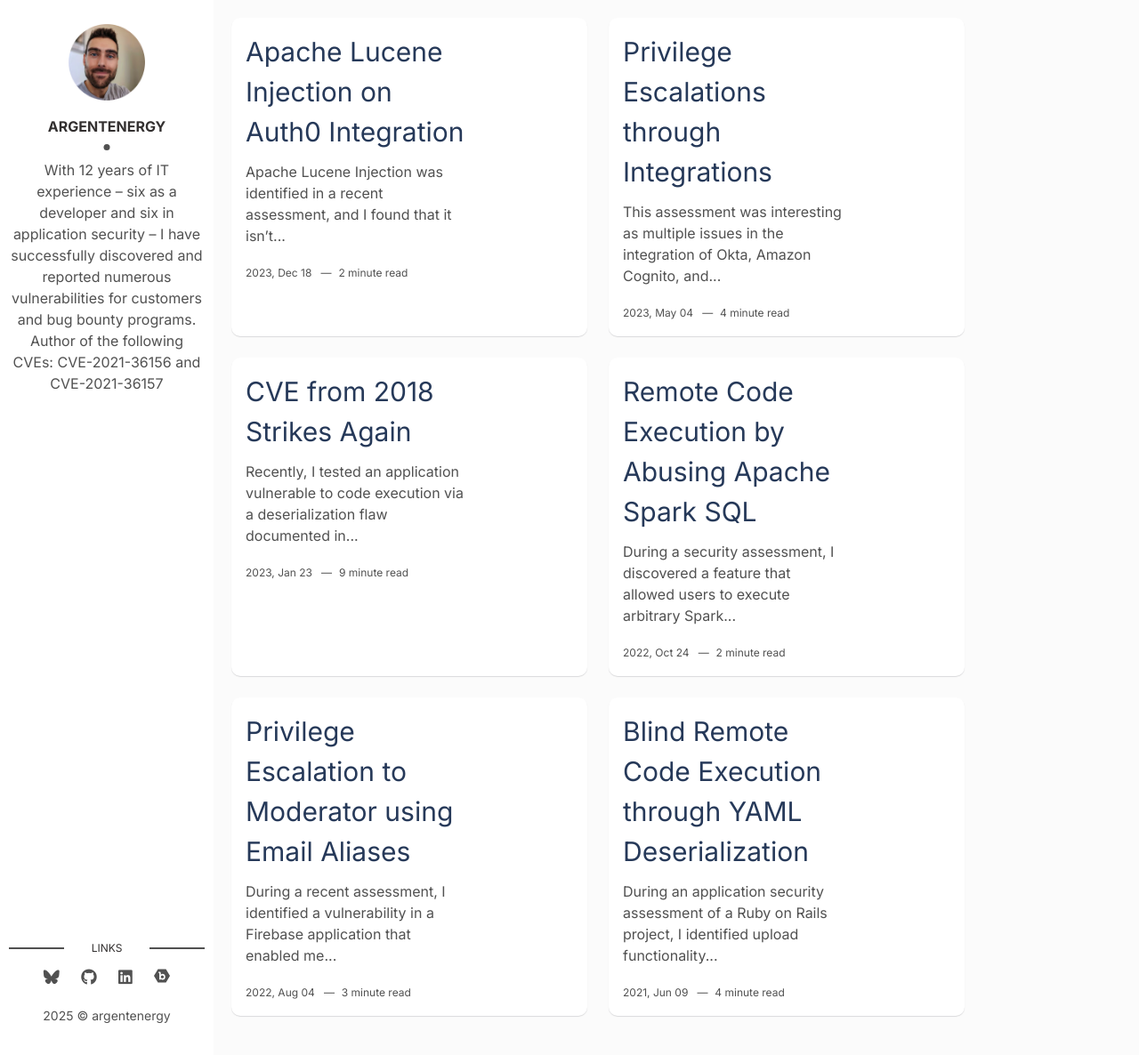
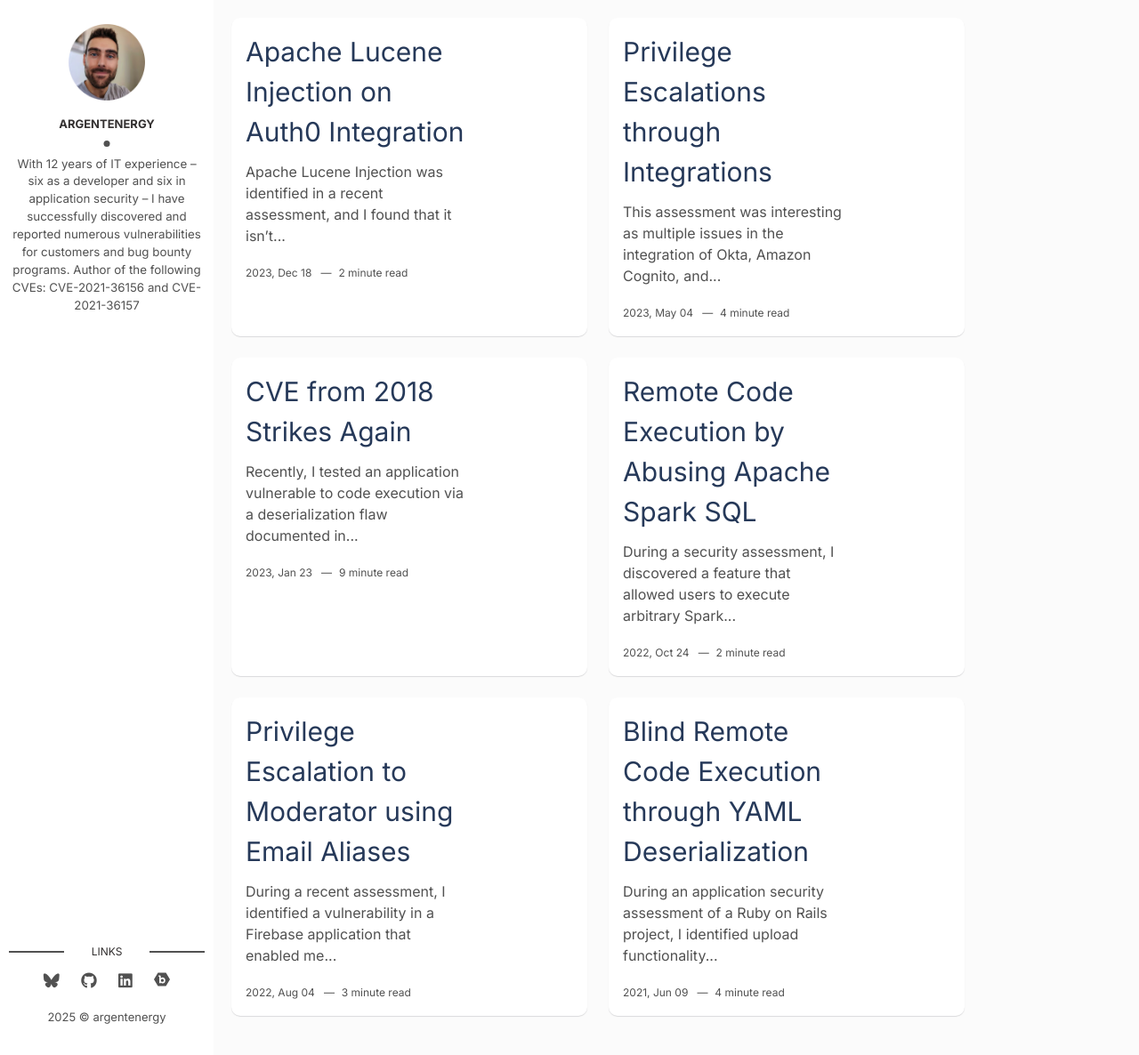
Before and after one commit to ArgentEnergy/argentenergy.github.io, a Jekyll site: the page built from index.html, in a window 1280 px wide and 1186 px high. Shown: the whole window at 89% size. Built offline with Jekyll 4.4.1, drawn with Linux system fonts in a browser that asks for light colours; the list of posts is cut into pages by our own code.

Commit message:
Update main.css

```diff
--- a/assets/css/main.css
+++ b/assets/css/main.css
@@ -60,7 +60,7 @@ figure {
 }
 
 figcaption {
-   font-size: 0.9em;
+   font-size: small;
 }
 
 /**
@@ -898,7 +898,7 @@ pre code {
   margin: 0 0 10px;
   position: relative;
   padding-bottom: 15px;
-  font-size: 16px;
+  font-size: small;
   text-transform: uppercase;
   color: #333030;
   font-weight: 700;
@@ -921,7 +921,7 @@ pre code {
 }
 
 .about p {
-  font-size: 16px;
+  font-size: smaller;
   margin: 0 0 10px;
 }
 
@@ -1020,7 +1020,7 @@ pre code {
 }
 
 footer .copyright {
-  font-size: 14px;
+  font-size: small;
   text-align: center;
   margin: 0;
 }
```
